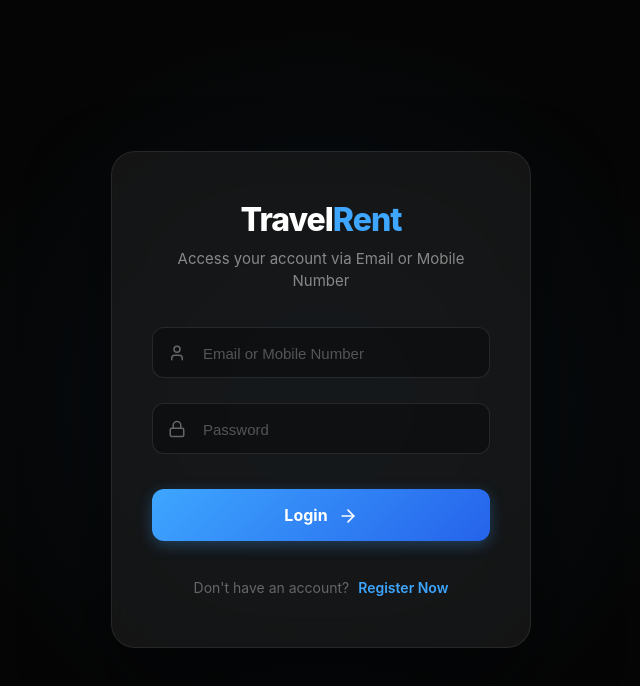
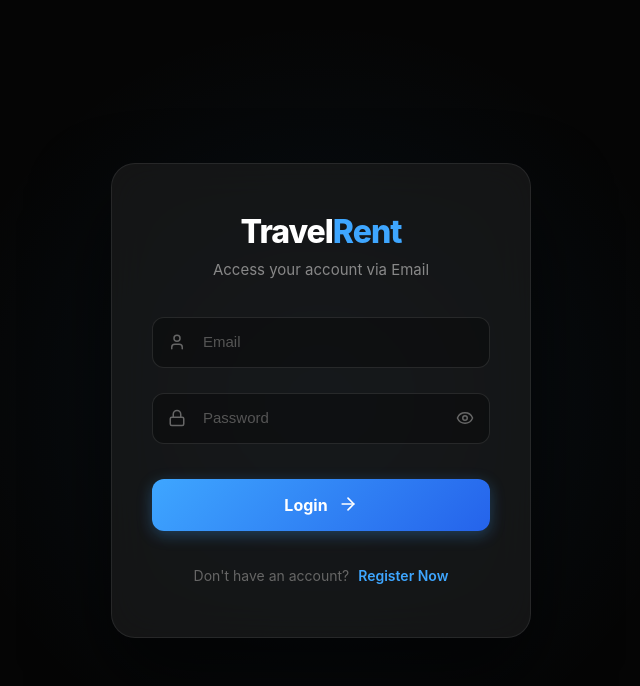
Before and after one commit to ankit6370232757/Travel-rent, a React (Vite) app in the folder frontend/client/: page /login in a window 1280 px wide. Shown: the top 686 px of the page, without its empty margins (319-959 px from the left). Built offline with nearby package versions, Linux system fonts and the light colour scheme; no server answers.

Commit message:
full updated code

```diff
--- a/frontend/client/src/auth/Login.jsx
+++ b/frontend/client/src/auth/Login.jsx
@@ -2,12 +2,12 @@ import React, { useState, useContext } from "react";
 import styled from "styled-components";
 import { Link, useNavigate } from "react-router-dom";
 import { motion } from "framer-motion";
-import { User, Lock, ArrowRight } from "lucide-react"; // Switched Mail to User icon for flexibility
+import { User, Lock, ArrowRight, Eye, EyeOff } from "lucide-react";
 import api from "../api/axios";
 import { AuthContext } from "../context/AuthContext";
 import toast from "react-hot-toast";
 
-// --- STYLED COMPONENTS (No Changes for UI Consistency) ---
+// --- STYLED COMPONENTS ---
 const Container = styled.div`
   position: fixed; top: 0; left: 0; width: 100vw; height: 100vh;
   display: flex; align-items: center; justify-content: center;
@@ -33,35 +33,51 @@ const Logo = styled.h1` font-size: 32px; font-weight: 800; margin: 0 0 10px 0; c
 const Subtitle = styled.p` color: #888; font-size: 15px; margin: 0; `;
 const InputGroup = styled.div` position: relative; `;
 const IconWrapper = styled.div` position: absolute; left: 16px; top: 50%; transform: translateY(-50%); color: #666; display: flex; align-items: center; transition: color 0.2s; `;
-const Input = styled.input` width: 100%; background-color: rgba(0, 0, 0, 0.3); border: 1px solid rgba(255, 255, 255, 0.1); border-radius: 12px; padding: 16px 16px 16px 50px; color: #fff; font-size: 15px; outline: none; transition: all 0.2s; box-sizing: border-box; &::placeholder { color: #555; } &:focus { border-color: #3ea6ff; background-color: rgba(0, 0, 0, 0.5); box-shadow: 0 0 0 4px rgba(62, 166, 255, 0.1); } &:focus + ${IconWrapper} { color: #3ea6ff; } `;
-const Button = styled(motion.button)` background: linear-gradient(135deg, #3ea6ff 0%, #2563eb 100%); color: #fff; border: none; border-radius: 12px; padding: 16px; font-weight: 700; font-size: 16px; cursor: pointer; display: flex; align-items: center; justify-content: center; gap: 10px; margin-top: 10px; box-shadow: 0 4px 15px rgba(62, 166, 255, 0.3); transition: box-shadow 0.2s; &:hover { box-shadow: 0 6px 20px rgba(62, 166, 255, 0.4); } `;
+
+const EyeWrapper = styled.div`
+  position: absolute; right: 16px; top: 50%; transform: translateY(-50%);
+  color: #666; display: flex; align-items: center; cursor: pointer;
+  transition: color 0.2s; &:hover { color: #3ea6ff; }
+`;
+
+const Input = styled.input`
+  width: 100%; background-color: rgba(0, 0, 0, 0.3); border: 1px solid rgba(255, 255, 255, 0.1);
+  border-radius: 12px; padding: 16px 45px 16px 50px; color: #fff; font-size: 15px;
+  outline: none; transition: all 0.2s; box-sizing: border-box;
+  &::placeholder { color: #555; }
+  &:focus { border-color: #3ea6ff; background-color: rgba(0, 0, 0, 0.5); box-shadow: 0 0 0 4px rgba(62, 166, 255, 0.1); }
+  &:focus + ${IconWrapper} { color: #3ea6ff; }
+`;
+
+const Button = styled(motion.button)`
+  background: linear-gradient(135deg, #3ea6ff 0%, #2563eb 100%); color: #fff;
+  border: none; border-radius: 12px; padding: 16px; font-weight: 700; font-size: 16px;
+  cursor: pointer; display: flex; align-items: center; justify-content: center; gap: 10px;
+  margin-top: 10px; box-shadow: 0 4px 15px rgba(62, 166, 255, 0.3); transition: box-shadow 0.2s;
+  &:hover { box-shadow: 0 6px 20px rgba(62, 166, 255, 0.4); }
+`;
+
 const Footer = styled.div` text-align: center; font-size: 14px; color: #666; margin-top: 10px; a { color: #3ea6ff; text-decoration: none; font-weight: 600; margin-left: 5px; &:hover { text-decoration: underline; } } `;
 
 export default function Login() {
   const { login } = useContext(AuthContext);
-  const [identifier, setIdentifier] = useState(""); // 🟢 Supports Email or Phone
+  const [identifier, setIdentifier] = useState("");
   const [password, setPassword] = useState("");
+  const [showPassword, setShowPassword] = useState(false); // Toggle visibility state
   const [loading, setLoading] = useState(false);
   const navigate = useNavigate();
 
   const handleSubmit = async () => {
-    // Basic Validation
     if(!identifier || !password) return toast.error("Please enter your Email/Phone and Password");
 
     setLoading(true);
     const loadingToast = toast.loading("Verifying credentials...");
 
     try {
-      // 🟢 Sends "identifier" to backend to check both email and phone_number columns
       const res = await api.post("/auth/login", { identifier, password });
-
-      // 1. Save Login Data to Context & LocalStorage
       login(res.data);
-
-      // 2. Success Message
       toast.success("Login Successful!", { id: loadingToast });
 
-      // 3. ✅ Role-Based Redirection
       if (res.data.user.role === "admin") {
         navigate("/admin");
       } else {
@@ -86,12 +102,12 @@ export default function Login() {
       >
         <Header>
           <Logo>Travel<span>Rent</span></Logo>
-          <Subtitle>Access your account via Email or Mobile Number</Subtitle>
+          <Subtitle>Access your account via Email</Subtitle>
         </Header>
 
         <InputGroup>
           <Input
-            placeholder="Email or Mobile Number"
+            placeholder="Email"
             type="text"
             value={identifier}
             onChange={(e) => setIdentifier(e.target.value)}
@@ -102,13 +118,16 @@ export default function Login() {
 
         <InputGroup>
           <Input
-            type="password"
+            type={showPassword ? "text" : "password"}
             placeholder="Password"
             value={password}
             onChange={(e) => setPassword(e.target.value)}
             onKeyDown={(e) => e.key === "Enter" && handleSubmit()}
           />
           <IconWrapper><Lock size={18} /></IconWrapper>
+          <EyeWrapper onClick={() => setShowPassword(!showPassword)}>
+            {showPassword ? <EyeOff size={18} /> : <Eye size={18} />}
+          </EyeWrapper>
         </InputGroup>
 
         <Button
--- a/frontend/client/src/auth/Register.jsx
+++ b/frontend/client/src/auth/Register.jsx
@@ -2,10 +2,13 @@ import React, { useState } from "react";
 import styled from "styled-components";
 import { Link, useNavigate } from "react-router-dom";
 import { motion, AnimatePresence } from "framer-motion";
-import { User, Mail, Lock, Tag, UserPlus, CheckCircle, Copy, X } from "lucide-react";
+import {
+  User, Mail, Lock, Tag, UserPlus, CheckCircle,
+  Eye, EyeOff, X, ArrowRight
+} from "lucide-react";
 import api from "../api/axios";
 import toast from "react-hot-toast";
-import confetti from "canvas-confetti"; // 👈 npm install canvas-confetti
+import confetti from "canvas-confetti";
 
 // Phone Input
 import PhoneInput from "react-phone-input-2";
@@ -34,7 +37,7 @@ const GlassCard = styled(motion.div)`
 `;
 
 const Header = styled.div` text-align: center; margin-bottom: 5px; `;
-const Logo = styled.h1` font-size: 32px; font-weight: 800; margin: 0 0 5px 0; color: #fff; letter-spacing: -1px; span { color: #2ecc71; } `;
+const Logo = styled.h1` font-size: 32px; font-weight: 800; margin: 0 0 10px 0; color: #fff; letter-spacing: -1px; span { color: #2ecc71; } `;
 const Subtitle = styled.p` color: #888; font-size: 14px; margin: 0; `;
 
 const InputGroup = styled.div` position: relative; width: 100%; `;
@@ -43,10 +46,17 @@ const IconWrapper = styled.div`
   color: #666; display: flex; align-items: center; pointer-events: none; z-index: 10;
 `;
 
+const EyeWrapper = styled.div`
+  position: absolute; right: 16px; top: 50%; transform: translateY(-50%);
+  color: #666; display: flex; align-items: center; cursor: pointer;
+  z-index: 11; transition: color 0.2s;
+  &:hover { color: #2ecc71; }
+`;
+
 const Input = styled.input`
   width: 100%; background-color: rgba(0, 0, 0, 0.3);
   border: 1px solid rgba(255, 255, 255, 0.1); border-radius: 12px;
-  padding: 14px 14px 14px 50px; color: #fff; font-size: 15px; outline: none;
+  padding: 14px 45px 14px 50px; color: #fff; font-size: 15px; outline: none;
   transition: all 0.2s; box-sizing: border-box;
   &::placeholder { color: #555; }
   &:focus { border-color: #2ecc71; background-color: rgba(0, 0, 0, 0.5); }
@@ -82,7 +92,6 @@ const Footer = styled.div`
   a { color: #2ecc71; text-decoration: none; font-weight: 600; margin-left: 5px; }
 `;
 
-// 🌸 SUCCESS MODAL STYLES
 const ModalOverlay = styled(motion.div)`
   position: fixed; top: 0; left: 0; width: 100%; height: 100%;
   background: rgba(0,0,0,0.85); backdrop-filter: blur(10px);
@@ -103,11 +112,11 @@ const IdDisplay = styled.div`
 export default function Register() {
   const [form, setForm] = useState({ name: "", email: "", password: "", referralCode: "" });
   const [phone, setPhone] = useState("");
+  const [showPassword, setShowPassword] = useState(false); // 🟢 State for password toggle
   const [loading, setLoading] = useState(false);
-  const [successData, setSuccessData] = useState(null); // 🟢 Store 6-digit ID
+  const [successData, setSuccessData] = useState(null);
   const navigate = useNavigate();
 
-  // 🌸 Flower Blossom Celebration
   const triggerBlossom = () => {
     const end = Date.now() + 3 * 1000;
     const colors = ["#2ecc71", "#ffffff", "#27ae60"];
@@ -127,10 +136,10 @@ export default function Register() {
 
     try {
       const payload = { ...form, phoneNumber: phone };
-      const res = await api.post("/auth/register", payload); // 🟢 Backend now returns userId
+      const res = await api.post("/auth/register", payload);
 
       toast.success("Account Created Successfully!", { id: loadingToast });
-      setSuccessData(res.data.userId); // Save 6-digit ID to show in modal
+      setSuccessData(res.data.userId);
       triggerBlossom();
     } catch (err) {
       const errorMessage = err.response?.data?.message || "Registration failed";
@@ -169,8 +178,16 @@ export default function Register() {
         </InputGroup>
 
         <InputGroup>
-          <Input type="password" placeholder="Password" value={form.password} onChange={e => setForm({ ...form, password: e.target.value })} />
+          <Input
+            type={showPassword ? "text" : "password"}
+            placeholder="Password"
+            value={form.password}
+            onChange={e => setForm({ ...form, password: e.target.value })}
+          />
           <IconWrapper><Lock size={18} /></IconWrapper>
+          <EyeWrapper onClick={() => setShowPassword(!showPassword)}>
+            {showPassword ? <EyeOff size={18} /> : <Eye size={18} />}
+          </EyeWrapper>
         </InputGroup>
 
         <InputGroup>
@@ -186,7 +203,7 @@ export default function Register() {
         <Footer>Already joined? <Link to="/login">Login Here</Link></Footer>
       </GlassCard>
 
-      {/* 🌸 SUCCESS MODAL FOR 6-DIGIT ID */}
+      {/* SUCCESS MODAL */}
       <AnimatePresence>
         {successData && (
           <ModalOverlay initial={{ opacity: 0 }} animate={{ opacity: 1 }} exit={{ opacity: 0 }}>
@@ -198,7 +215,7 @@ export default function Register() {
               <IdDisplay>{successData}</IdDisplay>
 
               <Button onClick={() => navigate("/login")} style={{ width: '100%' }}>
-                Continue to Login <X size={16} />
+                Continue to Login <ArrowRight size={18} />
               </Button>
             </ModalContent>
           </ModalOverlay>
--- a/frontend/client/src/dashboard/MyAssets.jsx
+++ b/frontend/client/src/dashboard/MyAssets.jsx
@@ -59,6 +59,7 @@ const AssetGrid = styled.div`
 `;
 
 const AssetCard = styled.div`
+  max-width: 400px;
   background: rgba(255, 255, 255, 0.03);
   border: 1px solid rgba(255, 255, 255, 0.08);
   border-radius: 24px; padding: 25px;
--- a/frontend/client/src/dashboard/Packages.jsx
+++ b/frontend/client/src/dashboard/Packages.jsx
@@ -33,6 +33,7 @@ const Grid = styled(motion.div)`
 `;
 
 const Card = styled(motion.div)`
+  max-width: 400px;
   background: rgba(255, 255, 255, 0.02);
   backdrop-filter: blur(20px);
   border: 1px solid rgba(255, 255, 255, 0.05);
```
